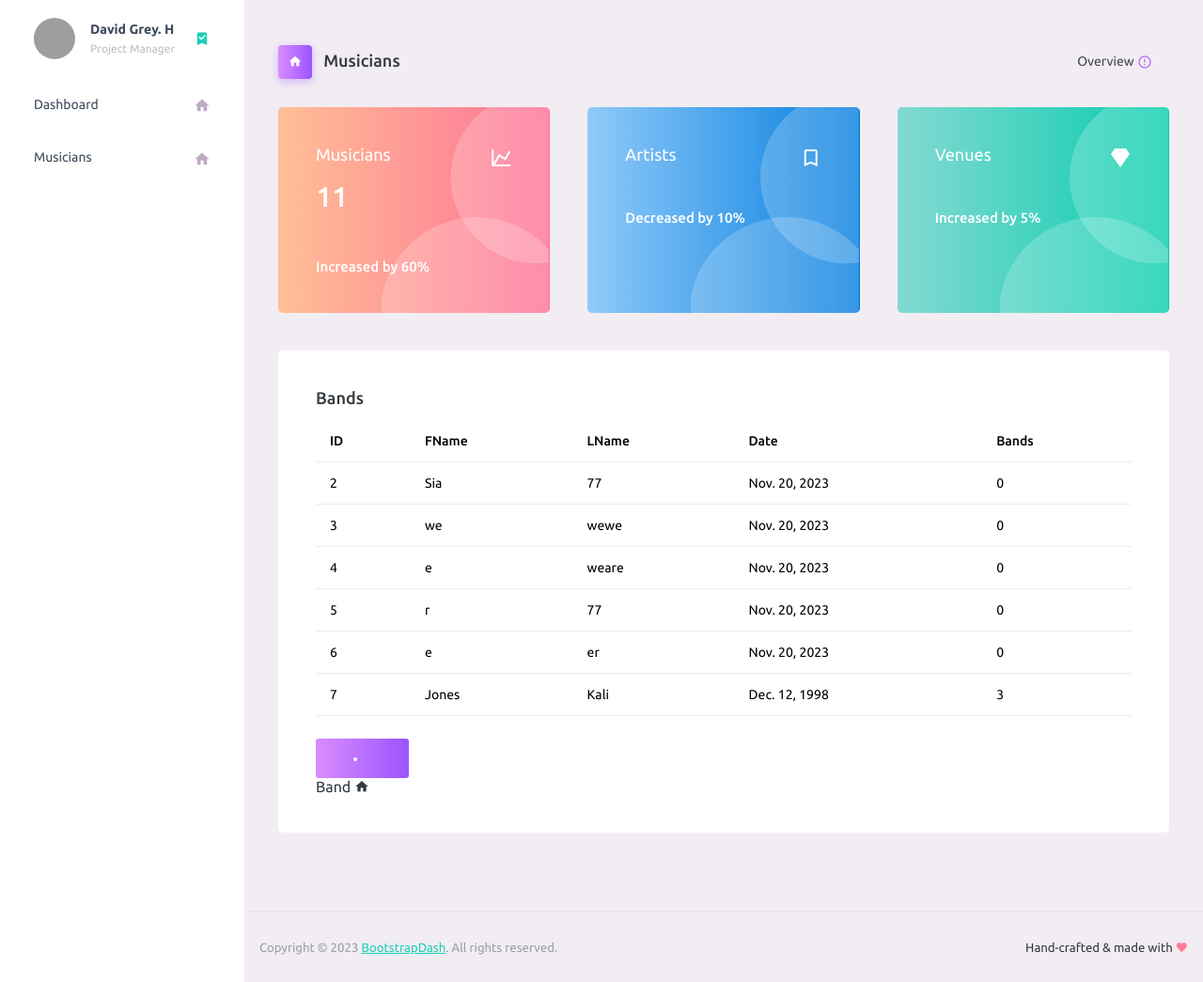
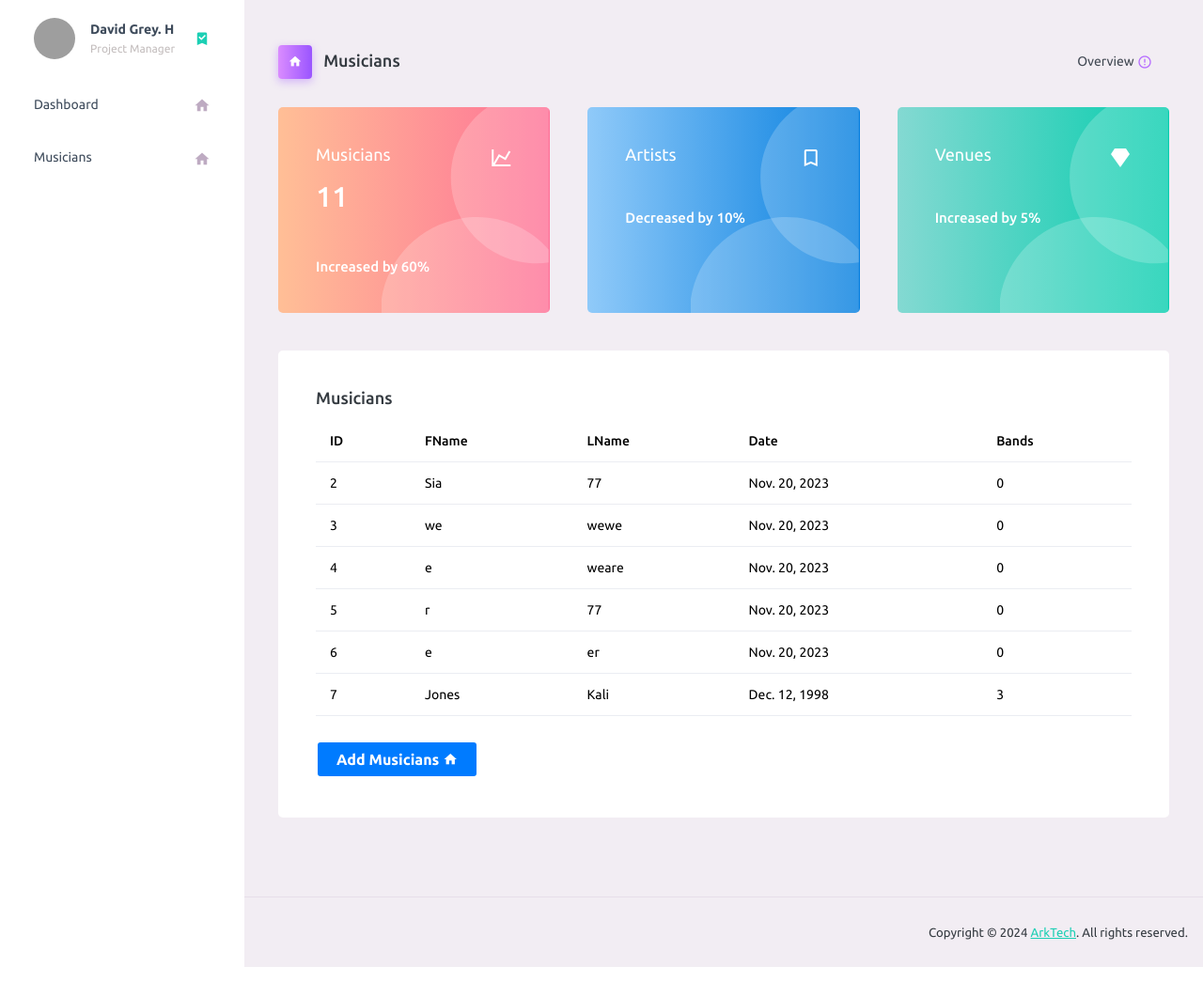
Before and after one commit to kibetamos/RiffMates, a Django app: page /musicians/ in a window 1280 px wide. Shown: the part 71-1116 px from the top of the page at 94% size. Run offline with Django 4.2, Linux system fonts and the light colour scheme; data comes from the database, SQL or seed files in the repository; some libraries are stand-ins or nearby versions; grey boxes are pictures that could not be loaded.

Commit message:
updated the urls views

```diff
--- a/bands/urls.py
+++ b/bands/urls.py
@@ -10,7 +10,7 @@ urlpatterns = [
 
     path('musicians/', views.musicians, name="musicians"),
 
-    path('add_musician/', add_musician_view, name='add_musician'),
+    path(' 1', add_musician_view, name='add_musician'),
 
     path('musician_detail/<int:id>/', musician_detail, name='musician_detail'),
 
--- a/templates/musicians.html
+++ b/templates/musicians.html
@@ -28,6 +28,25 @@
     <link rel="stylesheet" href="{% static 'assets/css/style.css'  %}">
     <!-- End layout styles -->
     <link rel="shortcut icon" href="{% static 'assets/images/favicon.png'  %}" />
+    <style>
+      .btn {
+        background-color: #007bff; /* Customize your button color */
+        color: white;
+        border: none;
+        padding: 10px 20px;
+        cursor: pointer;
+        text-align: center;
+        text-decoration: none;
+        display: inline-block;
+        font-size: 16px;
+        margin: 4px 2px;
+        transition-duration: 0.4s;
+      }
+
+      .btn:hover {
+        background-color: #0056b3; /* Darken button on hover */
+      }
+    </style>
   </head>
   <body>
     <div class="container-scroller">
@@ -185,7 +204,7 @@
               <div class="col-12 grid-margin">
                 <div class="card">
                   <div class="card-body">
-                    <h4 class="card-title">Bands</h4>
+                    <h4 class="card-title">Musicians</h4>
                     <div class="table-responsive">
                       <table class="table">
                         <thead>
@@ -240,20 +259,26 @@
                           <i class="mdi mdi-home menu-icon"></i>
                       </a>
                   </nav> -->
-                    <button class="add btn btn-gradient-primary font-weight-bold todo-list-add-btn" >
-                      <!-- <a href="{% url 'create_band' %}" class="btn btn-gradient-primary font-weight-bold todo-list-add-btn" id="add-task">Add</a> -->
-                      <li class="nav-item">
-                        <!-- <a class="nav-link" href="{% url 'create_band' %}">
-                          <span class="menu-title">Band</span>
-                          <i class="mdi mdi-home menu-icon"></i>
-                        </a> -->
-                      </button>
-                        <nav>
-                          <a class="nav-link" href="{% url 'create_band' %}">
-                              <span class="menu-title">Band</span>
+
+                        <!-- <nav>
+                          <a class="nav-link" href="{% url 'add_musician' %}">
+                              <span class="menu-title"> Add Musicians</span>
                               <i class="mdi mdi-home menu-icon"></i>
                           </a>
+                      </nav> -->
+
+
+
+
+                      <nav>
+                        <a class="nav-link" href="{% url 'add_musician' %}">
+                          <button class="btn">
+                            <span class="menu-title">Add Musicians</span>
+                            <i class="mdi mdi-home menu-icon"></i>
+                          </button>
+                        </a>
                       </nav>
+
                       <!-- </li> -->
 
 
@@ -270,8 +295,8 @@
           <!-- partial:partials/_footer.html -->
           <footer class="footer">
             <div class="d-sm-flex justify-content-center justify-content-sm-between">
-              <span class="text-muted text-center text-sm-left d-block d-sm-inline-block">Copyright © 2023 <a href="https://www.bootstrapdash.com/" target="_blank">BootstrapDash</a>. All rights reserved.</span>
-              <span class="float-none float-sm-right d-block mt-1 mt-sm-0 text-center">Hand-crafted & made with <i class="mdi mdi-heart text-danger"></i></span>
+              <span class="text-muted text-center text-sm-left d-block d-sm-inline-block"> <a href="https://www.bootstrapdash.com/" target="_blank"></a></span>
+              <span class="float-none float-sm-right d-block mt-1 mt-sm-0 text-center">Copyright © 2024 <a href="https://github.com/kibetamos" target="_blank">ArkTech</a>. All rights reserved.</span>
             </div>
           </footer>
           <!-- partial -->
```
Also changed, not shown: templates/bands.html (+32 -11 lines).
